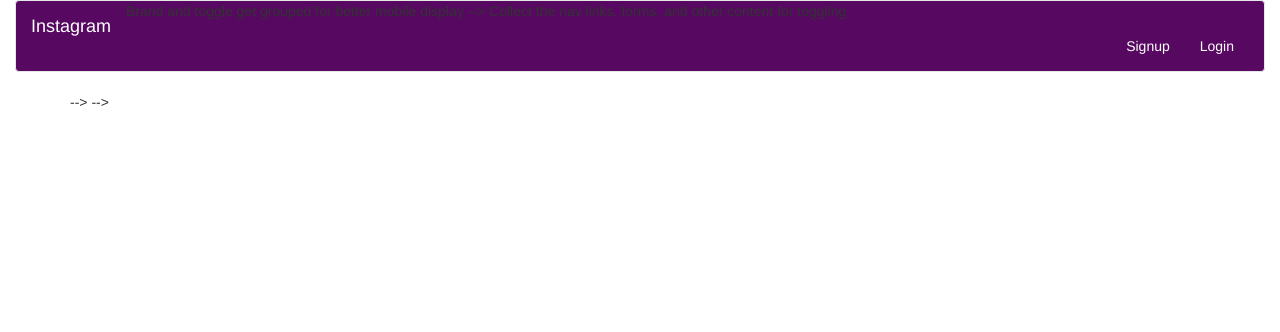
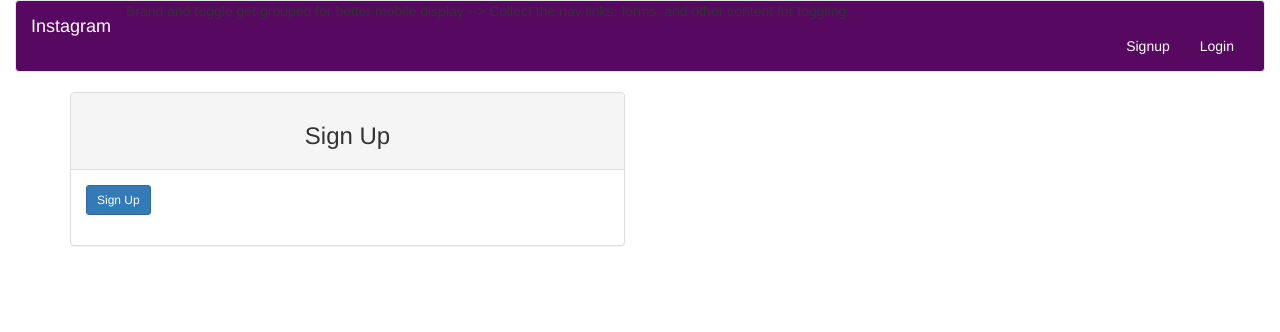
Before and after one commit to ruthjelimo/instagram_app, a Django app: template posts/templates/registration/registration_form.html in a window 1280 px wide. Shown: the top 332 px of the page. Run offline with Django 4.2, Linux system fonts and the light colour scheme; the template is opened without the code that fills it: most values are stand-ins (such as "Sample title", 1, 10 or a date in 2020); parts of the project's set-up code (start-up, migrations or seed data) failed here and were passed over; some libraries are stand-ins or nearby versions.

Commit message:
updated registration file

```diff
--- a/posts/templates/registration/registration_form.html
+++ b/posts/templates/registration/registration_form.html
@@ -7,7 +7,7 @@
       {% if form.errors %}
       <p> Some Information Might be Incorrect </p>
       {% endif %}
-      <!-- <div class="panel panel-default">
+      <div class="panel panel-default">
         <div class="panel-heading">
           <h3 class="text-center">Sign Up</h3>
         </div>
@@ -25,8 +25,8 @@
       </div>
 
     </div>
-    empty div --> -->
-  <!-- </div>
-</div> --> -->
+
+  </div>
+</div>
 
 {% endblock %}
```
